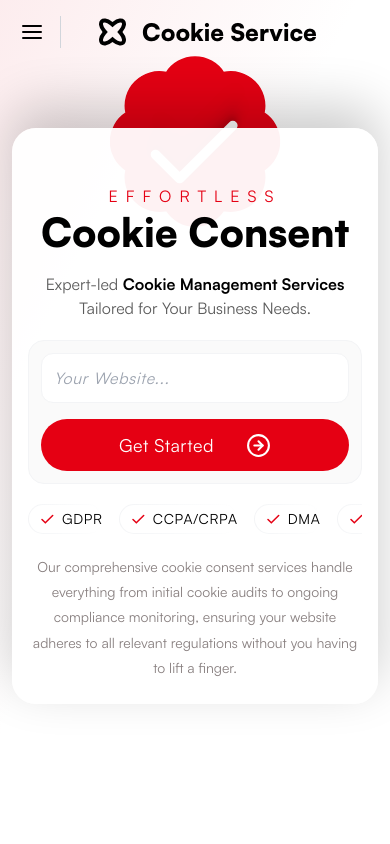
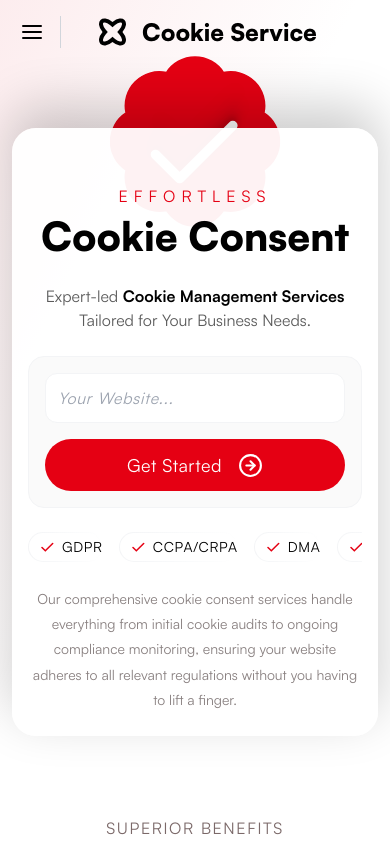
Before and after one commit to al1yew/cookies_app_submission, a Next.js app: page / in a window 390 px wide. Shown: the top 844 px of the page. Built offline with nearby package versions, Linux system fonts and the light colour scheme.

Commit message:
Mar 4, 2024, 11:56 PM

```diff
--- a/components/home/Benefits.tsx
+++ b/components/home/Benefits.tsx
@@ -3,7 +3,7 @@ import Container from "../shared/Container";
 
 const Benefits = () => {
   return (
-    <section className="w-full relative mt-40">
+    <section className="w-full relative lg:mt-40 mt-20">
       <Container>
         <div>
           <h2 className="text-[#7B6969] font-normal text-md tracking-widest text-center lg:text-start">
--- a/components/home/Hero.tsx
+++ b/components/home/Hero.tsx
@@ -43,15 +43,15 @@ const Hero = () => {
           style={{ boxShadow: "0 -20px 52px 1px rgba(0, 0, 0, 0.2)" }}
           className="mt-32
         mx-auto lg:w-[869px] rounded-3xl z-30
-        bg-white bg-opacity-95 flex flex-col items-center py-6 lg:py-12 px-4 lg:px-28 gap-1 lg:gap-4"
+        bg-white bg-opacity-95 flex flex-col items-center py-6 lg:py-12 px-4 lg:px-28 gap-2 lg:gap-4"
         >
-          <h3 className="text-appRed text-md lg:text-2xl font-medium uppercase tracking-[8px] pt-8 lg:pt-0">
+          <h3 className="text-appRed text-md lg:text-2xl font-medium uppercase lg:tracking-[8px] tracking-[6px] pt-8 lg:pt-0">
             Effortless
           </h3>
           <h1 className="font-black text-[40px] lg:text-[80px] leading-[40px] lg:leading-[80px]">
             Cookie Consent
           </h1>
-          <h5 className="font-normal text-appGray text-md lg:text-lg text-center mt-4">
+          <h5 className="font-normal text-appGray text-md lg:text-lg text-center mt-5">
             Expert-led{" "}
             <strong className="text-black">Cookie Management Services</strong>{" "}
             <br /> Tailored for Your Business Needs.
--- a/components/home/HeroForm.tsx
+++ b/components/home/HeroForm.tsx
@@ -34,7 +34,7 @@ const HeroForm = () => {
   return (
     <form
       onSubmit={handleSubmit}
-      className="p-3 bg-[#FAFAFA] rounded-2xl w-full grid grid-cols-1 lg:grid-cols-3 gap-y-4 lg:gap-4 border border-gray-100 mt-4 lg:mt-0"
+      className="p-4 bg-[#FAFAFA] rounded-2xl w-full grid grid-cols-1 lg:grid-cols-3 gap-y-4 lg:gap-4 border border-gray-100 mt-4 lg:mt-0"
     >
       <input
         placeholder="Your Website..."
@@ -47,8 +47,7 @@ const HeroForm = () => {
       />
       <button
         type="submit"
-        className="bg-appRed text-white lg:rounded-l-xl lg:rounded-r-3xl rounded-full flex justify-center gap-4
-        lg:gap-0  items-center
+        className="bg-appRed text-white lg:rounded-l-xl lg:rounded-r-3xl rounded-full flex justify-center items-center
         py-3 col-span-1 [&>*]:hover:scale-105"
       >
         <span className="text-white text-lg tracking-wide transition-transform transform">
```
